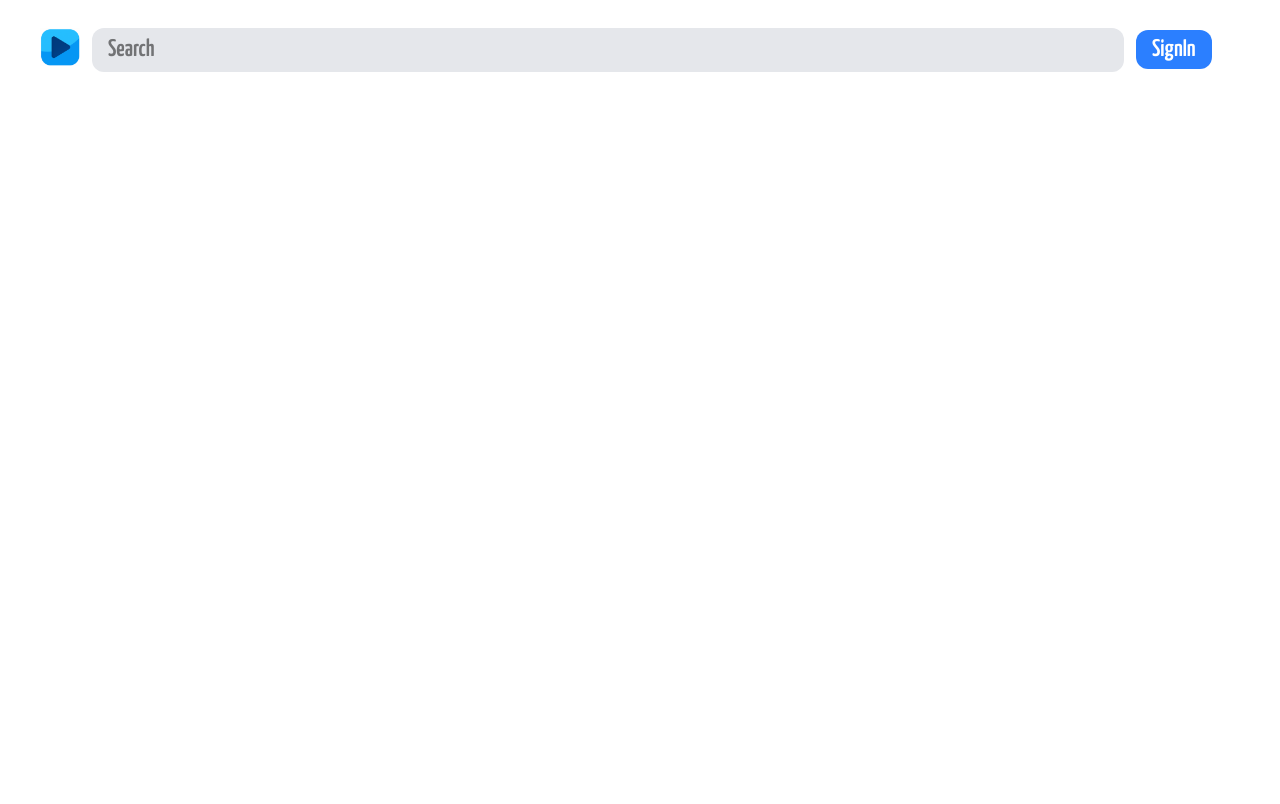
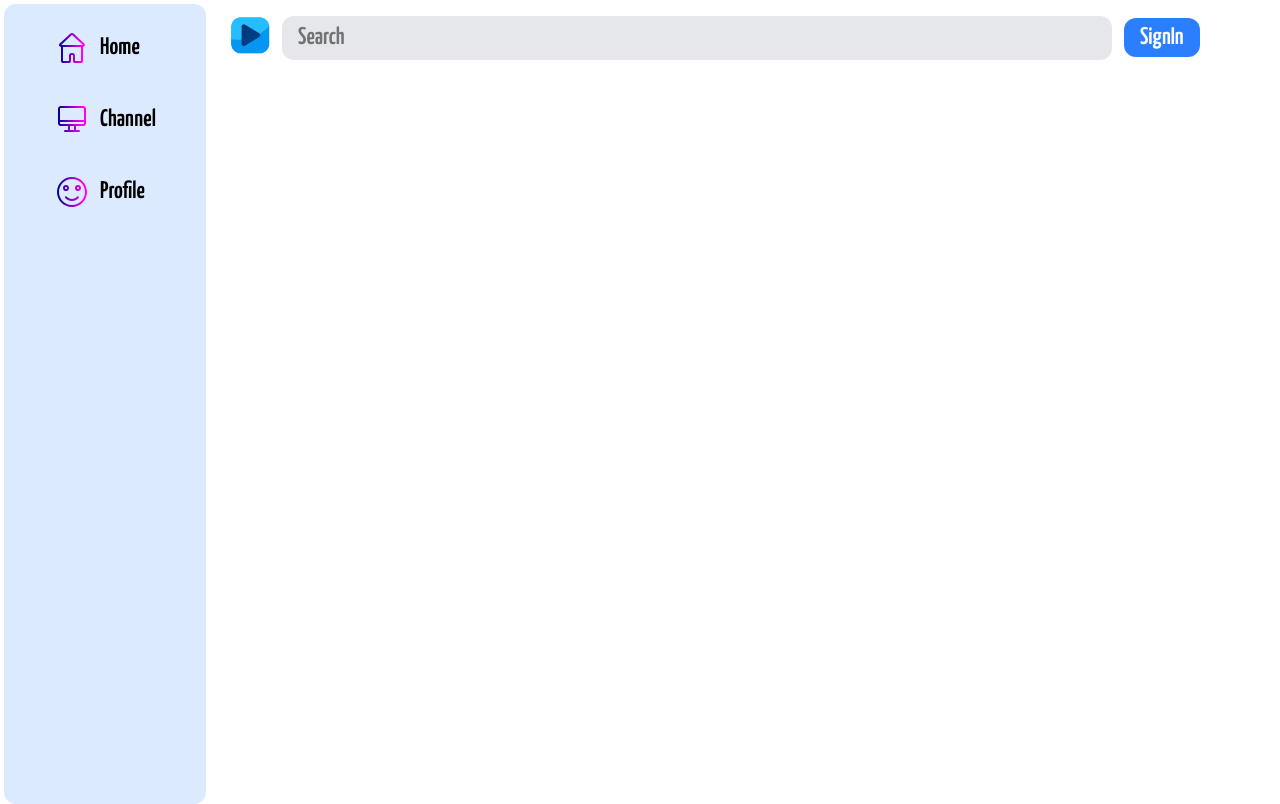
Before and after one commit to ankit-548/StreamsyReactApp, a React (Vite) app: page / in a window 1280 px wide. Built offline with nearby package versions, Linux system fonts and the light colour scheme; no server answers; a web font is replaced by a local one.

Commit message:
sidebar UI fix

```diff
--- a/index.html
+++ b/index.html
@@ -1,5 +1,5 @@
 <!doctype html>
-<html lang="en">
+<html class="h-full" lang="en">
   <head>
     <meta charset="UTF-8" />
     <link rel="icon" type="image/svg+xml" href="/vite.svg" />
@@ -10,8 +10,8 @@
     <link href="https://fonts.googleapis.com/css2?family=My+Soul&family=Yanone+Kaffeesatz:wght@200..700&display=swap" rel="stylesheet">
     <link rel="stylesheet" href="https://fonts.googleapis.com/css2?family=Material+Symbols+Outlined:opsz,wght,FILL,GRAD@24,400,0,0&icon_names=home" />
   </head>
-  <body>
-    <div id="root" class="yanone-kaffeesatz-font"></div>
+  <body class="w-full h-full">
+    <div id="root" class="yanone-kaffeesatz-font w-full h-full"></div>
     <script type="module" src="/src/main.jsx"></script>
   </body>
 </html>
--- a/src/App.jsx
+++ b/src/App.jsx
@@ -25,7 +25,7 @@ useEffect(() => {
   })
 }, [])
   return !loading ? (
-    <main>
+    <main className='w-full h-full'>
       <Outlet/>
     </main>
   ) : (null);
--- a/src/components/Sidebar.jsx
+++ b/src/components/Sidebar.jsx
@@ -1,7 +1,7 @@
 import { Link } from 'react-router-dom'
-import { home as homeIcon } from '../assets/icons/home.svg'
-import { laptop as channelIcon } from '../assets/icons/laptop.svg'
-import { smile as profileIcon } from '../assets/icons/smile.svg'
+import homeIcon from '../assets/icons/home.svg'
+import channelIcon from '../assets/icons/laptop.svg'
+import profileIcon from '../assets/icons/smile.svg'
 function Sidebar() {
     const navBar = [
         {
@@ -22,11 +22,12 @@ function Sidebar() {
     ]
 
     return (
-        <div className='flex flex-col m-2 px-4 py-2'>
+        <div className='flex flex-col w-full h-full m-1 px-4 py-2  bg-blue-100 rounded-xl'>
             {
                 navBar.map((item) => (
-                    <Link to={item.slug}>
-                        <img src={item.icon} className='w-10 h-10'></img><span>{item.name}</span>
+                    <Link className='flex items-center m-2 px-4 py-2 hover:bg-blue-200 rounded-xl' to={item.slug}>
+                        <img src={item.icon} className='w-10 h-10 mx-2'></img>
+                        <span>{item.name}</span>
                     </Link>
                 ))
             }
--- a/src/components/header/Header.jsx
+++ b/src/components/header/Header.jsx
@@ -15,7 +15,7 @@ function Header() {
     ]
 
     return (
-        <div className='w-full h-1/12 position-fixed bg-white m-4 px-4 py-2'>
+        <div className='position-fixed w-full bg-white m-1 px-4 py-2'>
             <ul className='flex'>
                 <li className='w-14 flex-none'>
                     <Logo></Logo>
--- a/src/components/index.js
+++ b/src/components/index.js
@@ -6,6 +6,7 @@ import Container from "./container/Container.jsx";
 import Logout from "./Logout.jsx"
 import Logo from "./Logo.jsx"
 import Header from "./header/header.jsx";
+import Sidebar from "./sidebar.jsx";
 
 export {
     Button,
@@ -16,4 +17,5 @@ export {
     Logout,
     Logo,
     Header,
+    Sidebar,
 }
--- a/src/pages/Home.jsx
+++ b/src/pages/Home.jsx
@@ -1,10 +1,15 @@
 import React from 'react'
-import { Header as HeaderComponent } from '../components/index.js'
+import { Header as HeaderComponent, Sidebar as SidebarComponent } from '../components/index.js'
 
 export default function Home() {
     return (
-        <div className='w-full max-h-screen'>
-            <HeaderComponent></HeaderComponent>
+        <div className='flex w-full h-full'>
+            <div className='w-60'>
+                <SidebarComponent/>
+            </div>
+            <div className='w-full'>
+                <HeaderComponent/>
+            </div>
         </div>
     )
 }
```
